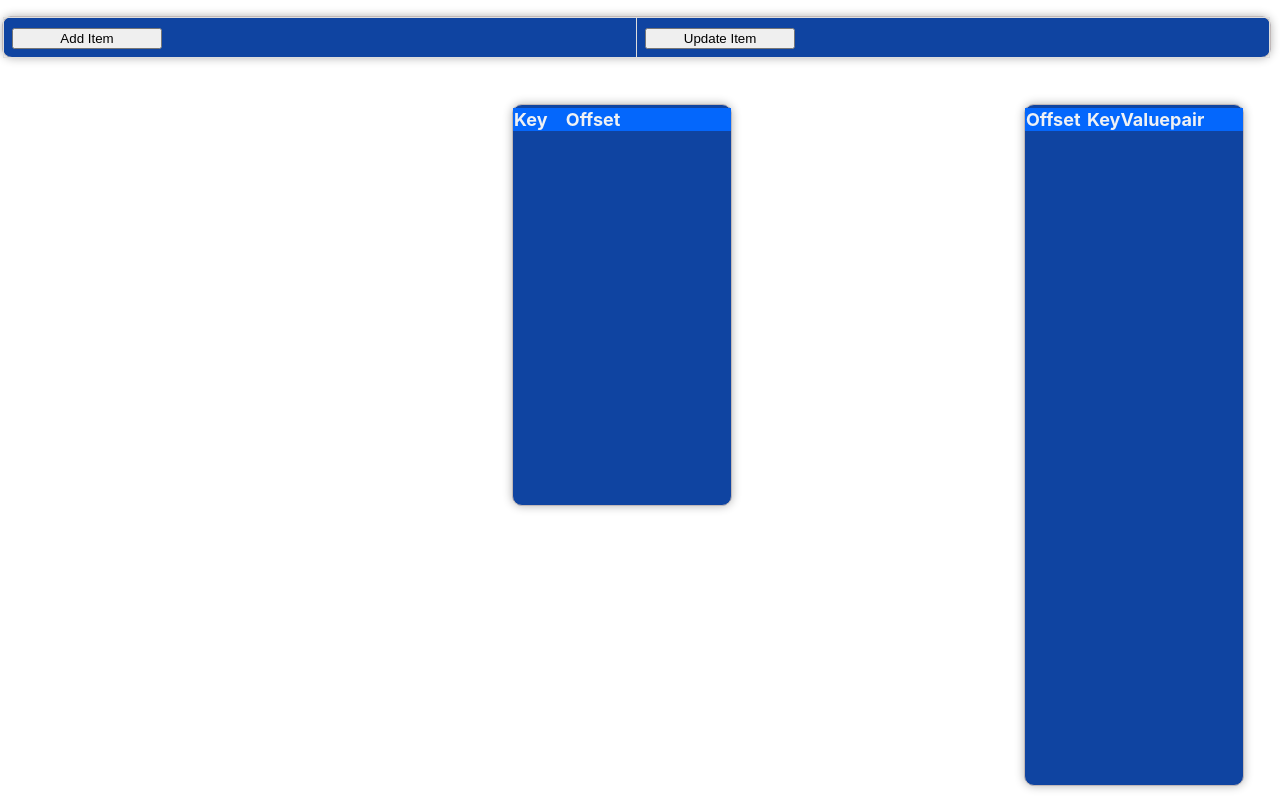
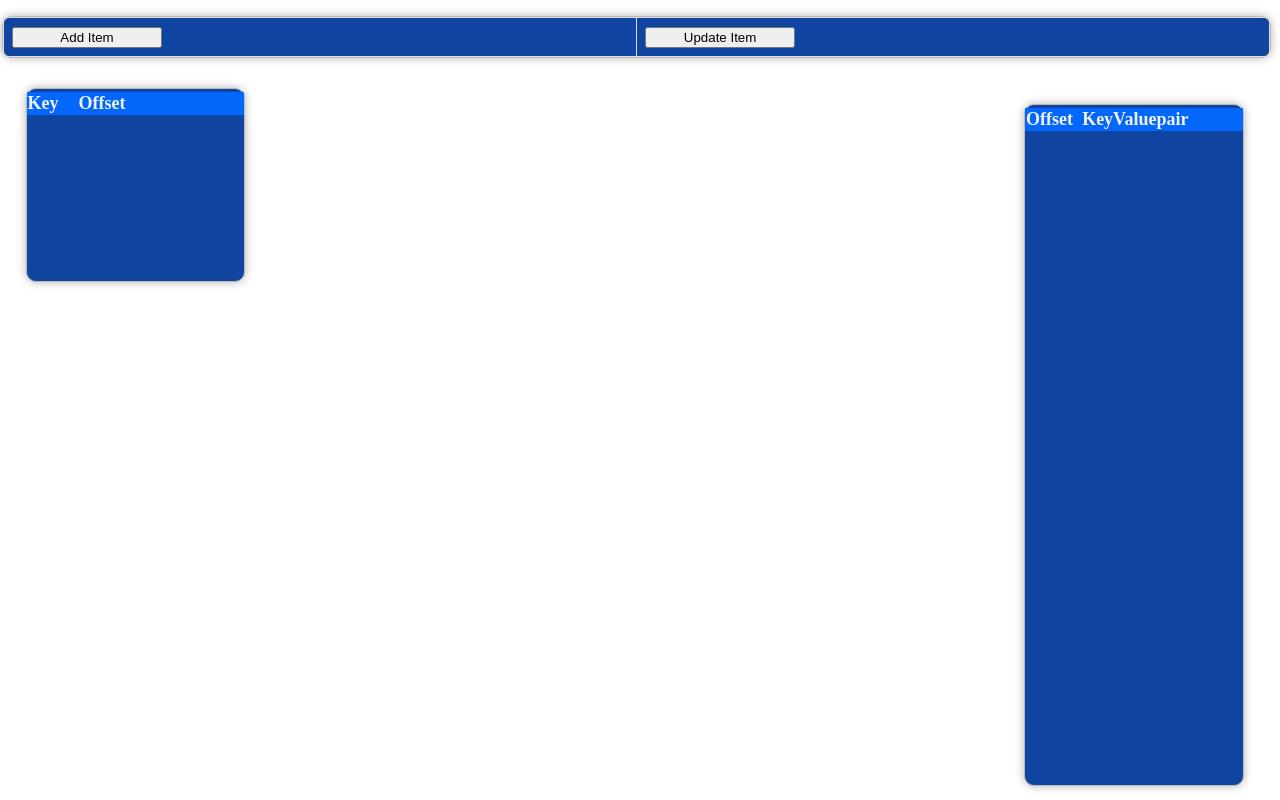
Before and after one commit to lakshmikanthshetty/hashmapdemo, a React (Create React App) app: page / in a window 1280 px wide. Built offline with nearby package versions, Linux system fonts and the light colour scheme.

Commit message:
alignment fixes

```diff
--- a/src/Hashmap/Hashmap.css
+++ b/src/Hashmap/Hashmap.css
@@ -30,20 +30,18 @@
 
   .offsetkeypairdiv {
     background-color: #0f44a1;
-    min-height: 20vh;
-    width: 100%;
+    min-height: 24vh;
     display: flex;
     flex-direction: column;
     align-items: center;
     font-size: large;
     position: absolute;
-    top: 28%;
-    left: 40%;
+    top: 26%;
+    left: 2%;
     margin-top: calc((0.5*30vh)*-1);   /* Half of the height */
     border: 1pt solid rgb(192, 184, 184);
     border-radius: 10px;
     box-shadow: 0px 0px 10px rgba(0, 0, 0, 0.3);
-    height: 10%;
     width: 17%;
     animation: slideIn;
   }
--- a/src/index.js
+++ b/src/index.js
@@ -1,11 +1,9 @@
 import React from 'react';
 import ReactDOM from 'react-dom/client';
-import './index.css';
 import Hashmap from './Hashmap/Hashmap';
 import reportWebVitals from './reportWebVitals';
 import MFRA from './MFRA'
 import ComponentReplica from './ComponentReplica/ComponentReplica'
-import NestedDiv from './nesteddiv/nesteddiv';
 //import ParentComponent from './LiftingStateUp/ParentComponent'
 import DynaumicComponentContainer from './DynamicComponent/DynamicComponent';
 import ParentComponent from './ParentComponent/ParentComponent';
```
Also changed, not shown: src/Hashmap/Hashmap.js (+2 -6 lines).
